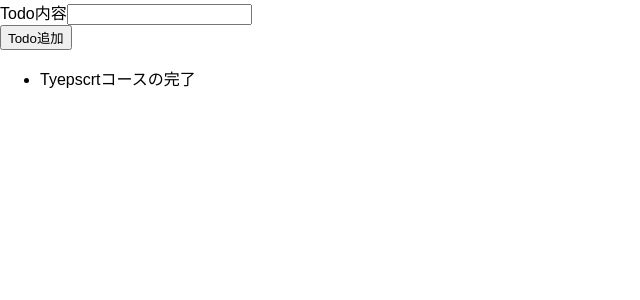
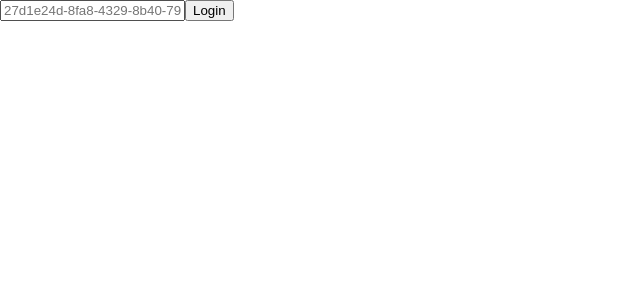
Before and after one commit to naokiuma/react_ts_study, a React (Create React App) app: page /memo in a window 1280 px wide. Shown: the top 300 px of the page, without its empty margins (0-640 px from the left). Built offline with nearby package versions, Linux system fonts and the light colour scheme.

Commit message:
機能ごとにルーティング追加

```diff
--- a/package.json
+++ b/package.json
@@ -10,8 +10,10 @@
     "@types/node": "^16.7.13",
     "@types/react": "^18.0.0",
     "@types/react-dom": "^18.0.0",
+    "@types/react-router-dom": "^5.3.3",
     "react": "^18.2.0",
     "react-dom": "^18.2.0",
+    "react-router-dom": "^6.19.0",
     "react-scripts": "5.0.1",
     "typescript": "^4.4.2",
     "web-vitals": "^2.1.0"
--- a/src/App.tsx
+++ b/src/App.tsx
@@ -1,23 +1,10 @@
 import React from 'react';
-
-import Todolist from './components/TodoList';
-import NewTodo from './components/NewTodo';
-// function App() {
-//   return (
-//     <div className="App">
-
-//     </div>
-//   );
-// }
+import {RouterConfig} from './router'
 
 const App:React.FC = () => {
-	const todos = [{id:'t1', text:'Tyepscrtコースの完了'}];
-
 	return (
 	  <div className="App">
-		  <NewTodo/>
-		  <Todolist items={todos}/>
-
+			<RouterConfig />
 	  </div>
 	);
 }
--- /dev/null
+++ b/src/components/Memo/Header.tsx
@@ -0,0 +1,38 @@
+import { useEffect, useState } from "react";
+import {createUUID} from "../../utils/createUUID"
+
+
+export const Header:React.FC = () => {
+	console.log('処理が走る')
+
+	let first_uuid = createUUID();
+	const [inputed_UUID,setUUID] = useState("")
+
+	const [login_disable,set_login_disable] = useState(false);
+
+	// ログイン処理
+	const LoginHundler = ()=>{
+		fetch('https://challenge-server.tracks.run/memoapp/category', {
+			method: 'GET',
+			headers: {
+				'x-access-token':inputed_UUID,
+				'Content-Type': 'application/json'
+			}
+		})
+		.then(response => {
+			// レスポンスを処理するコードを記述
+			console.log(response)
+		})
+	}
+	return(
+		<header>
+			<input type="text"
+				id="access_token"
+				placeholder={first_uuid}
+				onChange={(e) => setUUID(e.target.value)}
+			/>
+			<button disabled={login_disable} onClick={LoginHundler}>Login</button>
+		</header>
+	)
+
+}
--- /dev/null
+++ b/src/components/Memo/MemoMain.tsx
@@ -0,0 +1,11 @@
+import { Header } from "../../components/Memo/Header"
+
+
+export const MemoMain:React.FC = () => {
+	return(
+		<>
+			<Header/>
+		</>
+
+	)
+}
--- a/src/components/NewTodo.tsx
+++ b/src/components/Todo/NewTodo.tsx
@@ -1,8 +1,13 @@
-import React, { useRef,ReactEventHandler } from 'react'
+import React, { useRef } from 'react'
 
-const NewTodo:React.FC = () =>{
-	//ここにはdomオブジェクトが入る(初期値はnull)
+type NewTodoProps = {
+    onAddTodo: (todoText: string) => void;
+};
+
+export const NewTodo: React.FC<NewTodoProps> = (props: NewTodoProps) => {
 	const textInputRef= useRef<HTMLInputElement>(null)
+
+	console.log(textInputRef)
 
 	const todoSubmitHunder = (event:React.FormEvent) =>{
 		event.preventDefault();
@@ -10,7 +15,7 @@ const NewTodo:React.FC = () =>{
 		//このフォームをサブミットした時点で、必ず入力はされているのでcurretnがnullということはない。
 		//ので、!マークをつける。
 		const enterdText = textInputRef.current!.value
-		console.log(enterdText)
+		props.onAddTodo(enterdText)
 	}
 
 
@@ -24,5 +29,3 @@ const NewTodo:React.FC = () =>{
 		</form>
 	)
 }
-
-export default NewTodo
--- a/src/components/TodoList.tsx
+++ b/src/components/Todo/TodoList.tsx
@@ -8,6 +8,7 @@ interface TodolistProps {
 	items:{id:string; text:string}[]
 }
 const Todolist:React.FC<TodolistProps> = props => {
+	console.log(props.items)
 	return <ul>
 		{props.items.map(todo => (
 			<li key={todo.id}>{todo.text}</li>
--- /dev/null
+++ b/src/components/Todo/TodoMain.tsx
@@ -0,0 +1,21 @@
+import { useState } from "react";
+import Todolist from "./TodoList";
+import {NewTodo} from "./NewTodo";
+
+export const TodoMain:React.FC = () => {
+	//jsでやる場合
+	// const todos = [{id:'t1', text:'Tyepscrtコースの完了'},];
+	// todos.push({id:new_id, text:input_text})
+
+	const [todos,setTodos] = useState([{id:'t1', text:'Tyepscrtコースの完了'}]);
+	const todoAddhandler = (input_text:string)=>{
+		const new_id = 't' + (todos.length + 1);
+		setTodos(prev => [...prev,{id:new_id,text:input_text}] )
+	}
+	return (
+		<>
+			<NewTodo onAddTodo={todoAddhandler} />
+			<Todolist items={todos}/>
+		</>
+	)
+}
--- a/src/index.tsx
+++ b/src/index.tsx
@@ -8,7 +8,7 @@ const root = ReactDOM.createRoot(
   document.getElementById('root') as HTMLElement
 );
 root.render(
-  <React.StrictMode>
+//   <React.StrictMode>
     <App />
-  </React.StrictMode>
+//   </React.StrictMode>
 );
--- /dev/null
+++ b/src/router.tsx
@@ -0,0 +1,16 @@
+import { BrowserRouter, Routes, Route } from "react-router-dom";
+import { MemoMain } from "./components/Memo/MemoMain"
+import { TodoMain } from "./components/Todo/TodoMain";
+
+export const RouterConfig:React.FC =() => {
+	return (
+	  <>
+		<BrowserRouter>
+			<Routes>
+				<Route index element={<TodoMain />} />
+				<Route path="/memo" element={<MemoMain />} />
+			</Routes>
+		</BrowserRouter>
+	  </>
+	);
+  }
--- /dev/null
+++ b/src/utils/createUUID.tsx
@@ -0,0 +1,13 @@
+
+export const createUUID = ():string => {
+	return 'xxxxxxxx-xxxx-4xxx-yxxx-xxxxxxxxxxxx'
+	  .split('')
+	  .map(c => {
+		switch (c) {
+		  case 'x': return (Math.random() * 16 | 0).toString(16);
+		  case 'y': return ((Math.random() * 4 | 0) + 8).toString(16);
+		  default: return c;
+		}
+	  })
+	.join('');
+}
```
Also changed, not shown: src/components/Todo/NewTodo_2.tsx (renamed from src/components/NewTodo_2.tsx), 1 other file (tests, documents, lock files or other folders).
